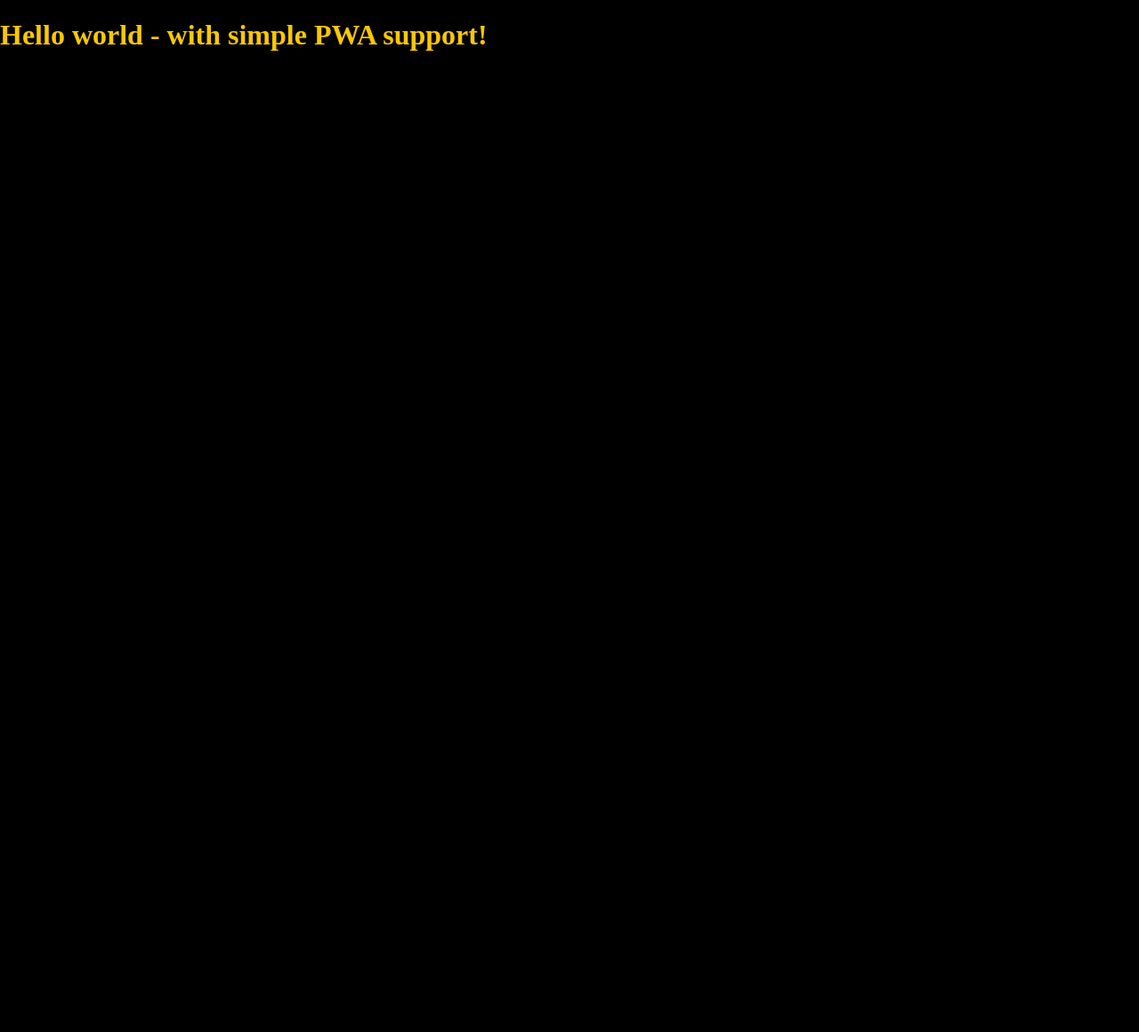
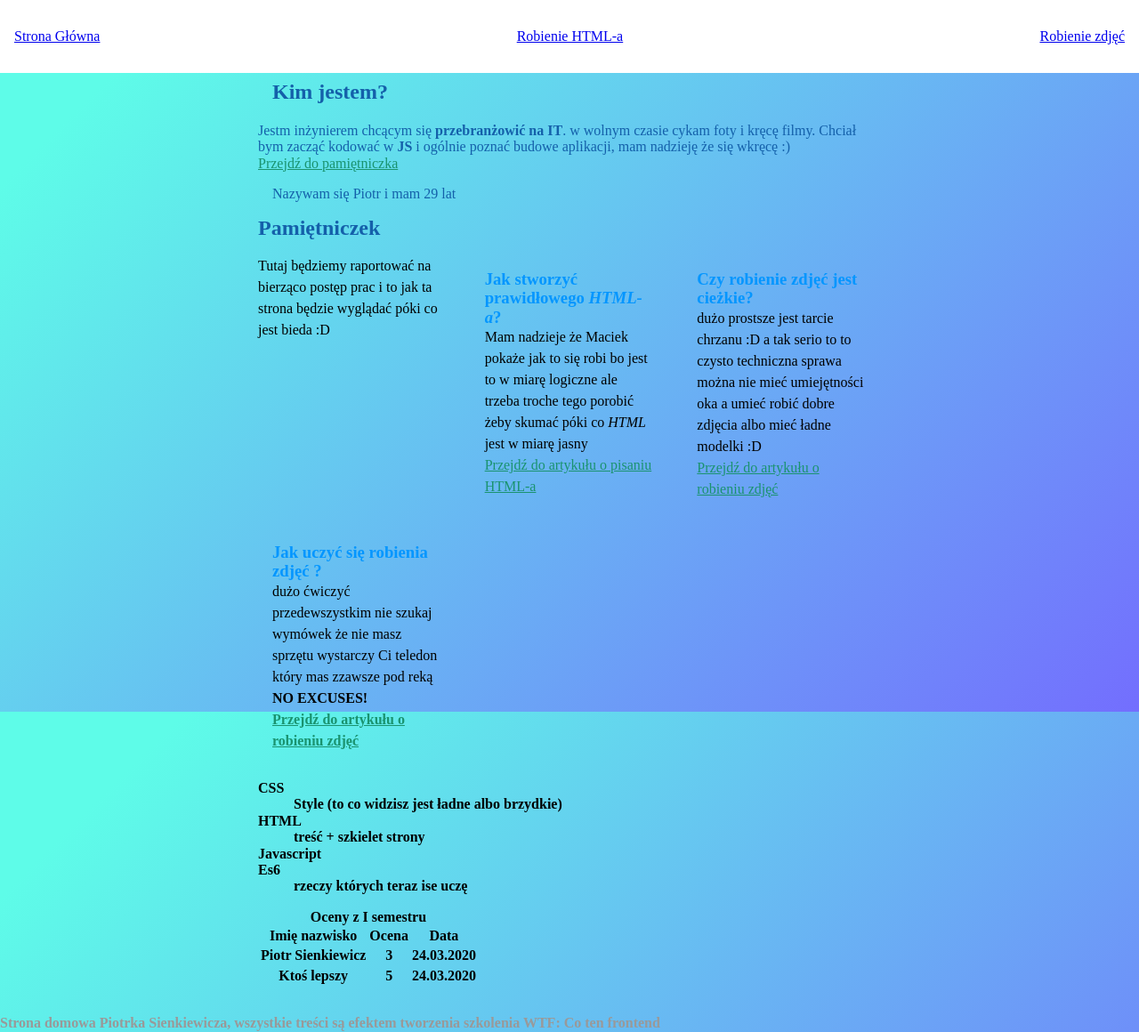
Before and after one commit to PiotrSienkiewicz/homepage-gulp, a website: page src/content/index.html in a window 1280 px wide. Shown: the whole page at 89% size. Before the commit the page ends 800 px from the top, so only its background shows below. Drawn offline with nearby package versions, Linux system fonts and the light colour scheme; files that its build step writes are made by us from their sources.

Commit message:
feat: new building system

```diff
--- a/src/content/index.html
+++ b/src/content/index.html
@@ -1,40 +1,141 @@
 <!DOCTYPE html>
-<html lang="en">
-  <head>
-    <meta charset="UTF-8" />
-    <meta name="viewport" content="width=device-width, initial-scale=1.0" />
-    <meta http-equiv="X-UA-Compatible" content="ie=edge" />
-    <title>Site title</title>
-    <meta name="description" content="Description" />
+<html lang="pl">
 
-    <!-- Title -->
-    <meta property="og:title" content="" />
-    <!-- OPTIONAL description. 2-4 sentences. -->
-    <meta property="og:description" content="" />
-    <!-- full url with http(s) ie. https://maciejkorsan.github.io/my-repo/ -->
-    <meta property="og:url" content="" />
-    <!-- full url to the image with http(s) ie. https://maciejkorsan.github.io/my-repo/assets/img/fb.png. Facebook suggests at least 1200 x 630. -->
-    <meta property="og:image" content="https://maciejkorsan.com/wtf-gulp-starter/assets/img/cover.png" />
+<head>
+	<meta charset="UTF-8">
+	<meta name="viewport" content="width=device-width, initial-scale=1.0">
+	<title>Document</title>
+	<link href="css/main.css" rel="stylesheet" type="text/css">
+</head>
 
-    <link rel="manifest" href="manifest.json" />
-    <meta name="apple-mobile-web-app-capable" content="yes" />
-    <link
-      rel="apple-touch-icon"
-      sizes="192x192"
-      href="assets/pwa/icons/icon-192x192.png"
-    />
+<body>
+	<section class="main">
+		<header class="site__header">
+			<nav class="navigation">
+				<ul class="navigation__list navigation__list--js">
+					<li><a class="navigation__item" href="index.html"> Strona Główna</a>
+					</li>
+					<li><a class="navigation__item" href="podstrona.html"> Robienie HTML-a</a>
+					</li>
+					<li><a class="navigation__item" href="Podstrona 2.html">Robienie zdjęć</a>
+					</li>
+				</ul>
+			</nav>
+			<button class="navigation__switcher navigation__switcher--js" aria-label="Otwórz menu">☰</button>
+		</header>
+		<main>
+			<header>
+				<h1 class="header__title">
+					Piotr Sienkiewicz - Strona domowa - pozdro github
+				</h1>
+			</header>
 
-    <link
-      rel="icon"
-      type="image/png"
-      href="assets/pwa/icons/icon-192x192.png"
-    />
+			<section class="about__header">
+				<h2 class="about__paragraph">Kim jestem?</h2>
+				<p>
+					Jestm inżynierem chcącym się <b>przebranżowić na IT</b>. w wolnym czasie cykam foty i kręcę filmy.
+					Chciał bym
+					zacząć kodować w <strong>JS</strong> i ogólnie poznać budowe aplikacji, mam nadzieję że się wkręcę
+					:)
+					<br>
+					<a class="about__link" href="#Pamietniczek">Przejdź do pamiętniczka</a>
+				</p>
+				<p class="about__paragraph about__paragraph--color about__paragraph--js">
+					testuje modyfikator
+				</p>
+			</section>
 
-    <link rel="stylesheet" href="css/main.css" />
-  </head>
-  <body>
-    <h1>Hello world - with simple PWA support!</h1>
 
-    <script src="js/main.js"></script>
-  </body>
+
+			<section id="Pamietniczek">
+				<h2 class="diary__header"> Pamiętniczek</h2>
+				<div class="grid__article">
+					<p class="day__paragraph">
+						Tutaj będziemy raportować na bierząco postęp prac i to jak ta strona będzie wyglądać póki co
+						jest bieda
+						:D
+					</p>
+					<section class="day">
+						<h3 class="day__header">
+							Jak stworzyć prawidłowego <i>HTML-a</i>?
+						</h3>
+						<p class="day__paragraph">
+							Mam nadzieje że Maciek pokaże jak to się robi bo jest to w miarę logiczne ale trzeba troche
+							tego
+							porobić żeby skumać póki co <em> HTML</em> jest w miarę jasny <br>
+							<a class="day__link" href="podstrona.html">Przejdź do artykułu o pisaniu HTML-a</a>
+						</p>
+					</section>
+					<section class="day">
+						<h3 class="day__header">
+							Czy robienie zdjęć jest cieżkie?
+						</h3>
+						<p class="day__paragraph">
+							dużo prostsze jest tarcie chrzanu :D a tak serio to to czysto techniczna sprawa można nie
+							mieć
+							umiejętności oka a umieć robić dobre zdjęcia albo mieć ładne modelki :D <br>
+							<a class="navigation__link" href="Podstrona 2.html">Przejdź do artykułu o robieniu zdjęć</a>
+						</p>
+					</section>
+					<section class="day">
+						<h3 class="day__header">
+							Jak uczyć się robienia zdjęć ?
+						</h3>
+						<p class="day__paragraph">
+							dużo ćwiczyć przedewszystkim nie szukaj wymówek że nie masz sprzętu wystarczy Ci teledon
+							który mas
+							zzawsze pod reką <strong>NO EXCUSES!<strong> <br>
+									<a class="navigation__link" href="Podstrona 2.html">Przejdź do artykułu o robieniu
+										zdjęć</a>
+						</p>
+
+					</section>
+				</div>
+			</section>
+			<section class="glossary">
+				<header>
+					<dl>
+						<dt>CSS</dt>
+						<dd>Style (to co widzisz jest ładne albo brzydkie)</dd>
+						<dt>HTML</dt>
+						<dd>treść + szkielet strony</dd>
+						<dt>Javascript</dt>
+						<dt>Es6</dt>
+						<dd>rzeczy których teraz ise uczę</dd>
+					</dl>
+				</header>
+			</section>
+
+			<section class="data">
+				<header class="data">
+					<table class="table">
+						<caption>Oceny z I semestru</caption>
+						<thead>
+							<tr>
+								<th>Imię nazwisko</th>
+								<th>Ocena</th>
+								<th>Data</th>
+							</tr>
+							<th>Piotr Sienkiewicz</th>
+							<th>3</th>
+							<th>24.03.2020</th>
+							<tr>
+								<th> Ktoś lepszy</th>
+								<th>5</th>
+								<th>24.03.2020</th>
+							</tr>
+						</thead>
+
+					</table>
+				</header>
+			</section>
+	</section>
+	</main>
+
+	<footer class="stopka">
+		Strona domowa Piotrka Sienkiewicza, wszystkie treści są efektem tworzenia szkolenia WTF: Co ten frontend
+	</footer>
+	<script src="js/main.js" ;>	</script>
+</body>
+
 </html>
--- a/src/js/main.js
+++ b/src/js/main.js
@@ -17,4 +17,26 @@ if ('serviceWorker' in navigator) {
 // place your code below
 
 
-console.log(`Hello world!`);
+console.log('siema');
+const name = 'Piotr'
+const age = 29
+console.log(name);
+console.log(age);
+
+console.log(`Nazywam się ${name} i mam ${age} lat`);
+
+console.log ('siema siema ziomek ❤')
+
+const about = document.querySelector('.about__paragraph--js');
+
+console.log(about.innerHTML)
+
+about.innerHTML = `Nazywam się ${name} i mam ${age} lat`
+
+
+const navigationSwitcher = document.querySelector('.navigation__switcher--js')
+
+navigationSwitcher.addEventListener('click' , (e) => {
+    const navigationList = document.querySelector('.navigation__list--js')
+    navigationList.classList.toggle('navigation__list--visible')
+})
--- a/src/scss/main.scss
+++ b/src/scss/main.scss
@@ -11,6 +11,128 @@ html {
 }
 
 body {
-  color: $yellow;
-  background: $violet;
+  background: linear-gradient( 135deg, #5EFCE8 10%, #736EFE 100%) fixed;
 }
+
+.about__header {
+  color: #1460aa;
+  width: 700px;
+}
+
+.about__link {
+  color: #1A936f;
+}
+
+.about__paragraph {
+  padding: 0 0 0 16px;
+  &__paragraph--color {
+    color: #ff6700;
+  }
+}
+.day {
+  padding: 16px;
+}
+
+.day__link {
+  color: #1A936f;
+}
+
+.day__paragraph {
+  line-height: 24px;
+  padding: 0;
+  margin: 0;
+}
+
+.day__header {
+  color: #0496ff;
+  margin: 0;
+}
+
+.diary__header {
+  color: #1460aa;
+  margin: 0 0 16px;
+}
+
+.header__title {
+  color: tomato;
+}
+
+.grid__article {
+  display: grid;
+  grid-template-columns: 1fr 1fr 1fr;
+  grid-column-gap: 16px;
+  grid-row-gap: 16px;
+}
+
+.grid__header {
+  grid-area: grid__header;
+}
+
+.main {
+  width: 100%;
+  max-width: 700px;
+  margin: 32px auto;
+}
+
+.navigation {
+}
+
+.navigation__item {
+  display: inline;
+}
+
+.navigation__link {
+  color: #1A936f;
+}
+
+.navigation__list {
+  list-style: none;
+  padding: 0;
+  display: flex;
+  width: 100%;
+  justify-content: space-between;
+}
+
+.site__header {
+  background: #fff;
+  box-sizing: border-box;
+  left: 0;
+  padding: 16px;
+  position: fixed;
+  top: 0;
+  width: 100%;
+  z-index: 10;
+}
+
+.stopka {
+  color: #999999;
+}
+
+@media (min-width: 640px) {
+  .navigation__switcher {
+    display: none;
+  }
+}
+@media (max-width: 640px) {
+  .grid__article {
+    grid-template-columns: 1fr;
+    }
+  .navigation__list {
+    flex-direction: column;
+    display: none;
+    &__list--visible {
+      display: flex;
+    }
+  }
+  .navigation
+  .navigation__switcher {
+    border: none;
+    color: none;
+    position: absolute;
+    right: 16px;
+    top: 16px;
+  }
+  .site__header {
+    min-height: 48px;
+  }
+}
```
Also changed, not shown: src/content/podstrona 2.html (added, +62 -0 lines), src/content/podstrona.html (added, +62 -0 lines), src/assets/img/gh5.jpg (added), src/assets/img/miniaturka.png (added).
